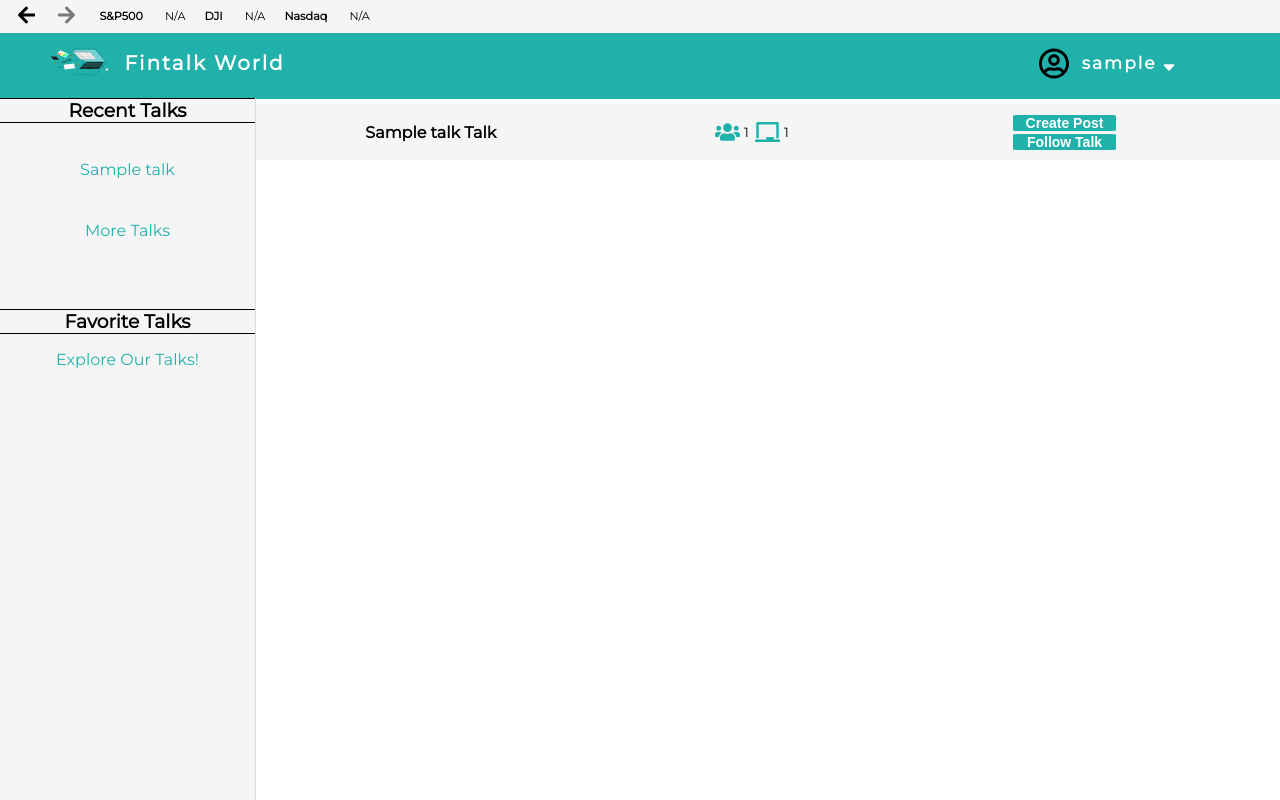
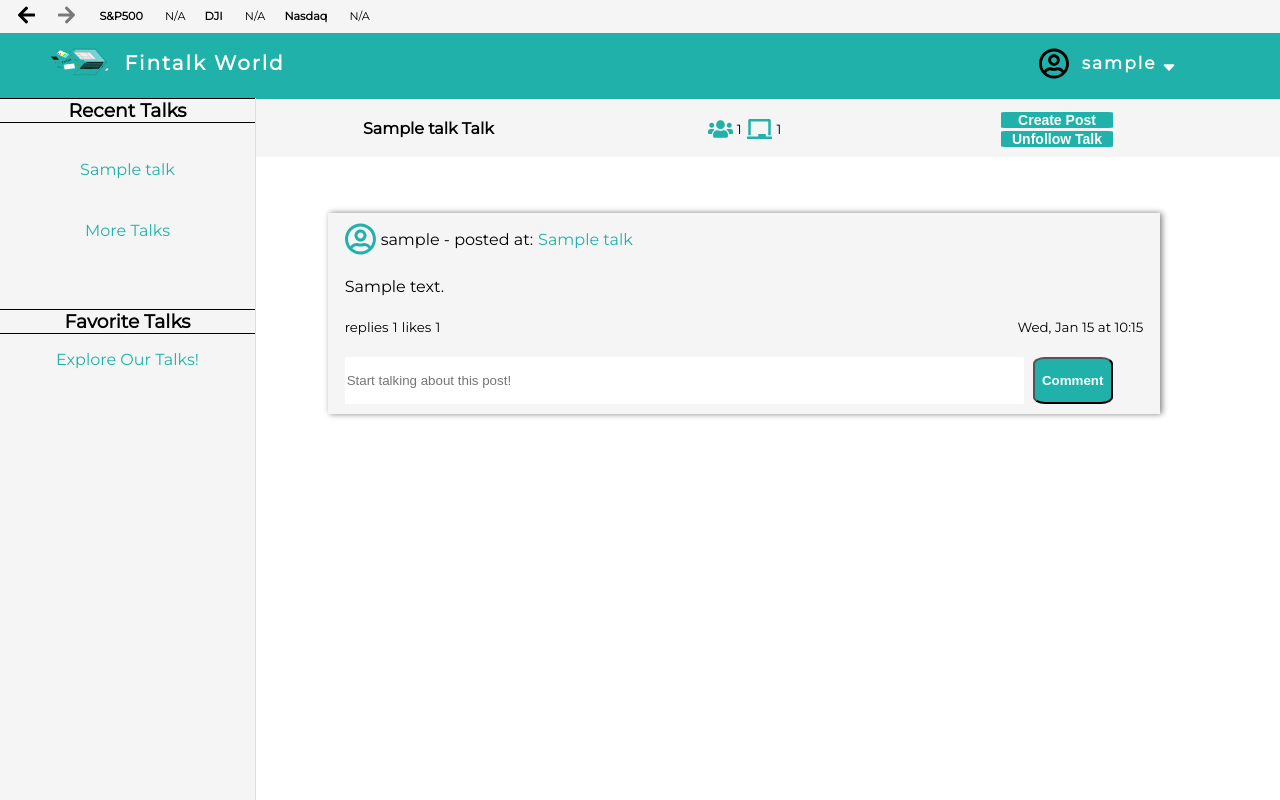
Before and after one commit to cnapolea/Django-fintalk, a Django app: page /talk/1/post/1/ in a window 1280 px wide. Run offline with Django 3.2, Linux system fonts and the light colour scheme; a user stored in the database is signed in; tables that the repository leaves empty hold one stand-in row (values such as "Sample post"); some libraries are stand-ins or nearby versions.

Commit message:
Corrected post cards design and created a post card specifically for the post view

```diff
--- a/talks/static/css/post_style.css
+++ b/talks/static/css/post_style.css
@@ -3,7 +3,7 @@
     width: 80vw;
     height: 7vh;
     margin-left: -15vw;
-    margin-top: -3vh;
+    margin-top: -3.4vh;
     display: flex;
     justify-content: space-around;
     align-items: center;
@@ -47,3 +47,65 @@
 .talk-info-bar button:hover {
     box-shadow: 0px 0px 5px 0px lightseagreen;
 }
+
+
+.talk-post {
+    display: flex;
+    flex-direction: column;
+    background: whitesmoke;
+    justify-content: space-around;
+    width: 100%;
+    height: 100%;
+    margin-left: -15vh;
+    margin-top: 7vh;
+    padding:0 2%;
+    box-shadow: grey 2px 0px 6px;
+}
+
+.post-header {
+    display: flex;
+    justify-content: flex-start;
+    align-items: center;
+
+}
+
+.post-header .post-text {
+    margin-left: 5px;
+}
+
+.user-circle-img {
+    height: 2em;
+}
+
+.post-footer {
+    display: flex;
+    justify-content: space-between;
+}
+
+.content-area {
+    width: 85%;
+    height: 3.5em;
+    border-color: transparent;
+    border-radius: 1%;
+    outline: none;
+}
+
+.content-submit-btn {
+    background: lightseagreen;
+    color: white;
+    font-weight: bolder;
+    width: 10%;
+    height: 3.5em;
+    margin-left: 5px;
+    border-radius: 15%;
+    cursor: pointer;
+}
+
+.talk-name-link {
+    text-decoration: none;
+    color: black;
+}
+
+.talk-name-link.post{
+    color:lightseagreen;
+}
--- a/talks/templates/post.html
+++ b/talks/templates/post.html
@@ -10,29 +10,61 @@
 {% block body %}
     <div class="talk-info-bar">
         <div class="post-talk-name">
-            {{talk.name}} Talk
+           <a href="{% url 'talk' post.talk.pk %}" class="talk-name-link">{{post.talk.name}} Talk</a>
         </div>
         <div class="post-talk-icon">
             <img src="{% static 'image/users-solid.svg' %}" alt="followers icon" title="Talk Followes" class="talk-info-icon">
-            <small class="talk-post-info">{{talk.followers.all.count}}</small>
+            <small class="talk-post-info">{{post.talk.followers.all.count}}</small>
             <img src="{% static 'image/chalkboard-solid.svg' %}" alt="followers icon"
             title="Talk Topics" class="talk-info-icon">
-            <small class="icon-info talk-post-info">{{talk.posts.count}}</small>
+            <small class="icon-info talk-post-info">{{post.talk.posts.count}}</small>
         </div>
         <div class="post-talk-btn">
                 <button><a href="#">Create Post</a></button>
 
                 {% if userFollows %}
                     <button>
-                        <a href="{% url 'followTalk' talk.pk %}">Unfollow Talk</a>
+                        <a href="{% url 'followTalk' post.talk.pk %}">Unfollow Talk</a>
                     </button>
 
                 {% else %}
                     <button>
-                        <a href="{% url 'followTalk' talk.pk %}">Follow Talk</a>
+                        <a href="{% url 'followTalk' post.talk.pk %}">Follow Talk</a>
                     </button>
                 {% endif %}
 
         </div>
     </div>
+
+    <div class="talk-post">
+        <div class="post-header">
+            <img src="{% static 'image/user-circle-regular.svg' %}" alt="" class="user-circle-img">
+            <p class="post-text">{{post.creator.username}} - posted at:</p>
+            <p class="post-text"><a href="{% url 'talk' post.talk.pk %}" class="talk-name-link post">{{post.talk.name}}</a></p>
+        </div>
+
+        <div class="post-body">
+            <p class="post-text m">
+                {{post.content}}
+            </p>
+        </div>
+
+        <div class="post-footer">
+            <div class="footer-links">
+                <small class="post-text s">replies</small>
+                <small class="post-text s">{{post.replies.count}}</small>
+                <small class="post-text s">likes</small>
+                <small class="post-text s">{{post.user_post_likes.count}}</small>
+            </div>
+            <div class="post-date">
+                <small class="post-text">{{post.format_date}}</small>
+            </div>
+        </div>
+        <div class="comment-text-box">
+            <form action="" method="post">
+                <input type="textarea" name="post-comment" placeholder="Start talking about this post!" class="content-area"">
+                <input type="button" value="Comment" class="content-submit-btn">
+            </form>
+        </div>
+    </div>
 {% endblock %}
--- a/talks/views.py
+++ b/talks/views.py
@@ -124,8 +124,19 @@ class PostListView(ListView):
 
     def get_context_data(self, **kwargs):
         context = super().get_context_data(**kwargs)
-        selected_post = Post.objects.get(pk=self.kwargs['post_pk'])
-        context['replies'] = selected_post.replies.all()
+        post = Post.objects.get(pk=self.kwargs['post_pk'])
+        context['post'] = post
+        context['replies'] = post.replies.all()
         context['talks'] = Talk.objects.all()
-        context['talk'] = Talk.objects.get(pk=self.kwargs['talk_pk'])
+        user = self.request.user
+
+        if user.is_authenticated:
+            followTalkObj = FollowTalk.objects.filter(user=user, talk=Talk.objects.get(pk=self.kwargs['talk_pk']))
+
+            if followTalkObj:
+                context['userFollows'] = True
+
+            else:
+                context['userFollows'] = False
+
         return context
```
Also changed, not shown: talks/templates/index.html (+10 -4 lines), talks/templates/talk.html (+0 -11 lines).
